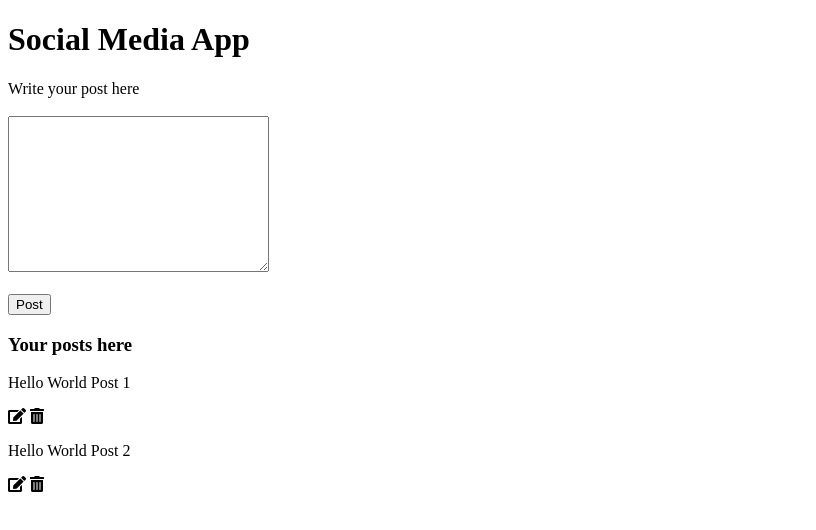
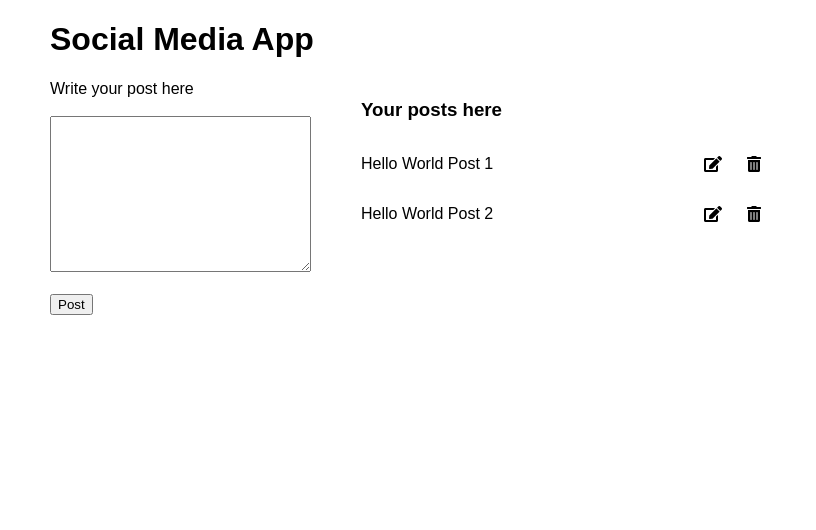
Before and after one commit to dvkak1/to-do-list, a plain HTML site: page index.html in a window 1280 px wide. Shown: the whole page, without its empty margins (0-816 px from the left). Drawn offline with Linux system fonts and the light colour scheme.

Commit message:
stylesheet for socmed app

```diff
--- a/index.html
+++ b/index.html
@@ -4,6 +4,7 @@
     <meta charset="UTF-8">
     <meta name="viewport" content="width=device-width, initial-scale=1.0">
     <link rel="stylesheet" href="https://cdnjs.cloudflare.com/ajax/libs/font-awesome/5.15.4/css/all.min.css" />
+    <link rel="stylesheet" href="styles.css">
     <title>Document</title>
 </head>
 <body>
--- /dev/null
+++ b/styles.css
@@ -0,0 +1,32 @@
+body {
+    font-family: sans-serif;
+    margin: 0 50px;
+}
+
+.container {
+    display: flex;
+    gap: 50px;
+}
+
+#posts {
+    width: 400px;
+}
+
+i {
+ cursor: pointer;
+}
+
+#posts div {
+    display: flex;
+    align-items: center;
+    justify-content: space-between;
+}
+
+.options {
+    display: flex;
+    gap: 25px;
+}
+
+#msg {
+    color: red;
+}
```
